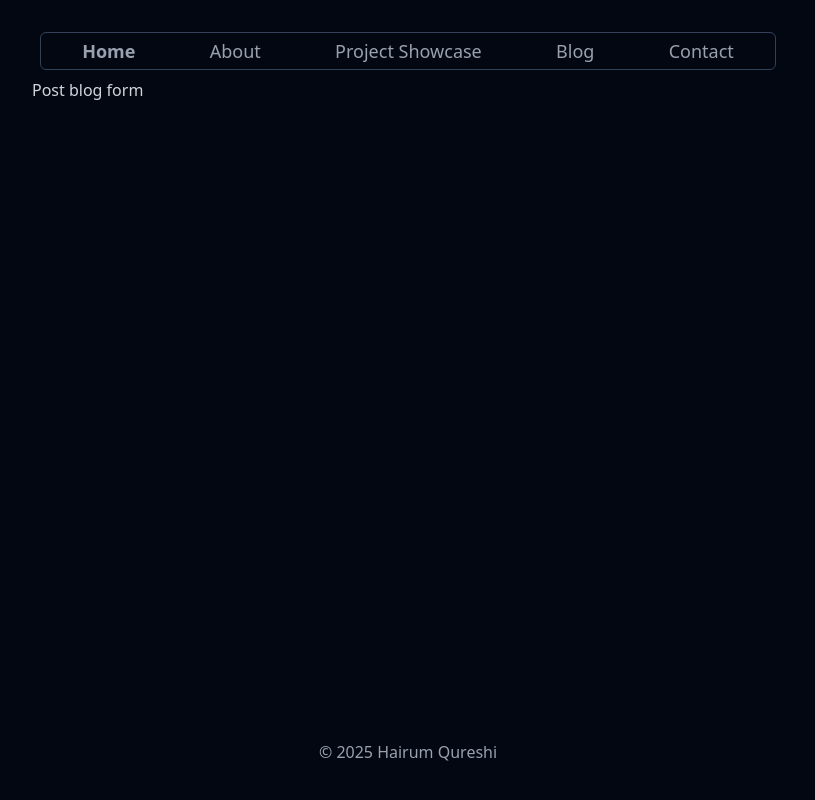
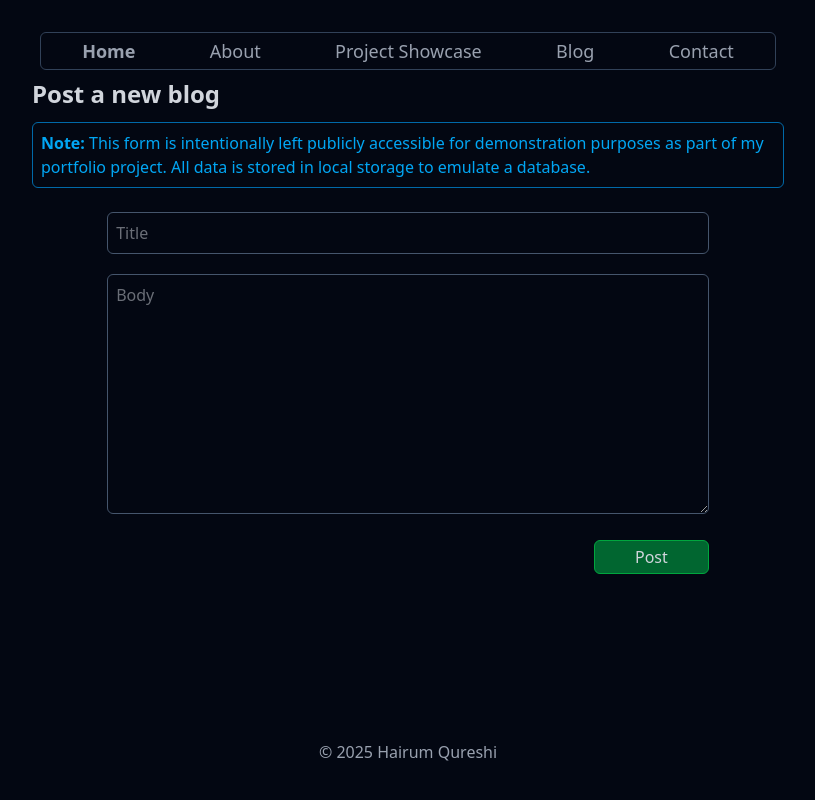
Before and after one commit to Hairum-Qureshi/personal-portfolio, a Next.js app: page /new-blog in a window 1280 px wide. Shown: the whole page, without its empty margins (232-1047 px from the left). Built offline with nearby package versions, Linux system fonts and the light colour scheme.

Commit message:
added blog posting functionality

```diff
--- a/app/new-blog/page.tsx
+++ b/app/new-blog/page.tsx
@@ -1,3 +1,72 @@
+"use client";
+
+import { redirect } from "next/navigation";
+import { useState } from "react";
+import { v4 as uuidv4 } from "uuid";
+
 export default function PostBlog() {
-	return <div>Post blog form</div>;
+	const [blogTitle, setBlogTitle] = useState("");
+	const [blogBody, setBlogBody] = useState("");
+
+	function postBlog() {
+		if (!blogTitle?.trim() || !blogBody?.trim()) {
+			alert("Please make sure all fields are filled in");
+			return;
+		}
+
+		const blogID = uuidv4().replaceAll("-", "").slice(0, 20);
+		const existingBlogs = JSON.parse(localStorage.getItem("blogs") || "[]");
+		const newBlog = {
+			id: blogID,
+			title: blogTitle,
+			body: blogBody,
+			createdAt: new Date().toISOString()
+		};
+
+		localStorage.setItem("blogs", JSON.stringify([newBlog, ...existingBlogs]));
+		setBlogTitle("");
+		setBlogBody("");
+
+		redirect(`/all-blogs/blog/${blogID}`);
+	}
+
+	return (
+		<div>
+			<h1 className="text-2xl font-semibold">Post a new blog</h1>
+			<div className="my-3 border border-sky-700 rounded-md p-2 text-sky-500">
+				<strong>Note:</strong> This form is intentionally left publicly
+				accessible for demonstration purposes as part of my portfolio project.
+				All data is stored in local storage to emulate a database.
+			</div>
+			<div className="flex flex-col gap-3 w-full">
+				<div className="w-4/5 m-auto my-3">
+					<input
+						type="text"
+						placeholder="Title"
+						className="border border-slate-600 rounded-md p-2 text-base w-full bg-transparent outline-none"
+						value={blogTitle}
+						onChange={e => setBlogTitle(e.target.value)}
+					/>
+					{/* <input
+						type="text"
+						placeholder="Tags"
+						className="border mt-5 border-slate-600 rounded-md p-2 text-base w-full bg-transparent outline-none"
+					/> */}
+					<textarea
+						placeholder="Body"
+						className="border resize-y my-5 border-slate-600 rounded-md p-2 text-base w-full bg-transparent outline-none h-80 max-h-60 min-h-40"
+						value={blogBody}
+						onChange={e => setBlogBody(e.target.value)}
+					/>
+
+					<button
+						className="flex ml-auto border border-green-600 rounded-md px-10 py-1 bg-green-800 hover:cursor-pointer"
+						onClick={() => postBlog()}
+					>
+						Post
+					</button>
+				</div>
+			</div>
+		</div>
+	);
 }
```
